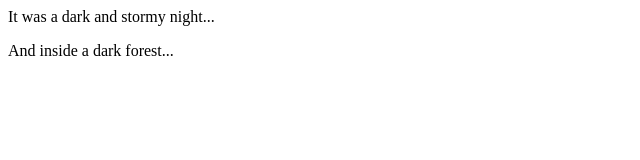
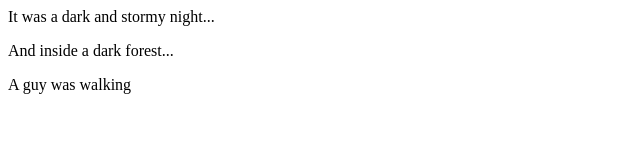
Before and after one commit to simpson1986/fireside-story, a plain HTML site: page index.html in a window 1280 px wide. Shown: the whole page, without its empty margins (0-640 px from the left). Drawn offline with Linux system fonts and the light colour scheme.

Commit message:
added third line

```diff
--- a/index.html
+++ b/index.html
@@ -2,5 +2,6 @@
   <body>
     <p>It was a dark and stormy night...</p>
     <p>And inside a dark forest...</p>
+    <p>A guy was walking</p>
   </body>
 </html>
```
